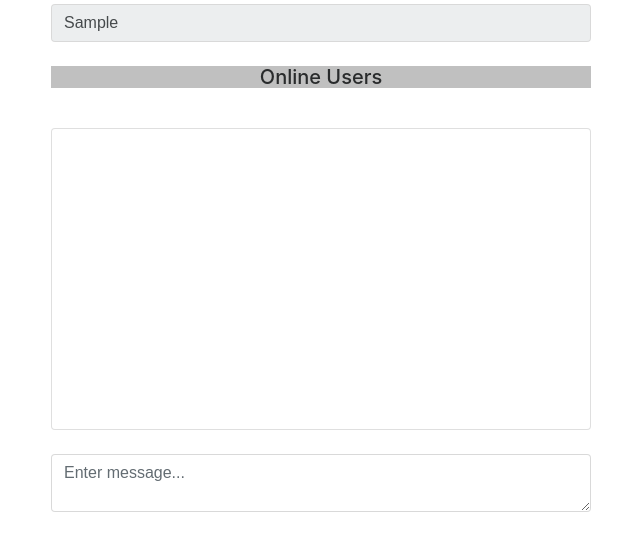
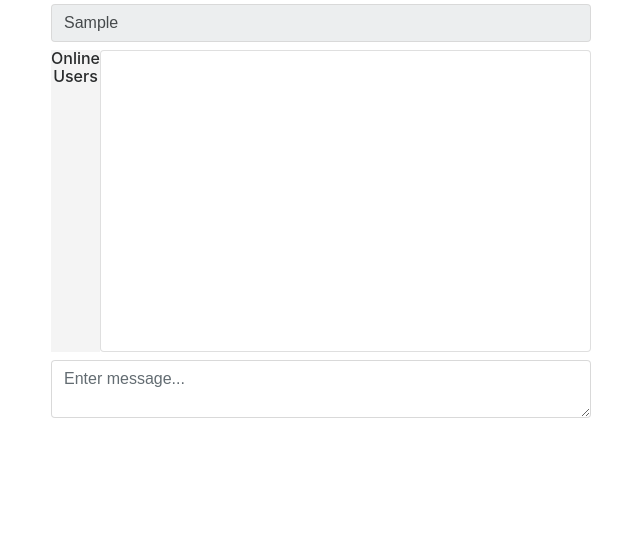
Before and after one commit to pranavkapoorr/realtime_chat, a website: page index.html in a window 1280 px wide. Both pictures are taken after typing "Sample" into the empty fields and a click on the input "Enter Chat". Shown: the part 148-698 px from the top of the page, without its empty margins (319-959 px from the left). Drawn offline with nearby package versions, Linux system fonts and the light colour scheme; no server answers.

Commit message:
better onlinepanel

```diff
--- a/index.html
+++ b/index.html
@@ -13,11 +13,17 @@
                 body{
                     margin-top: 100px
                 }
+                ul {
+                    list-style: none;
+                }
                 #loginPanel{
                     margin-top: 50px
                 }
                 #login{
                     margin: 20px 100px
+                }
+                #onlinepanel{
+                    padding: 1px;
                 }
                 #mainPanel{
                     display: none;
@@ -25,7 +31,15 @@
                 #messages{
                     height:300px;
                     overflow:auto;
-                    }
+                }
+                #chatarea{
+                    padding-top: 1vh;
+                    padding-bottom: 1vh;
+                    display: grid;
+                    grid-gap: 0px;
+                    grid-template-columns: min-content 1fr/*repeat(2, 1fr)*/;
+                }
+
             </style>
         </head>
         <body>
@@ -48,18 +62,19 @@
                     <div id="mainPanel" class="col-md-6 offset-md-3 col-sm-12">
                         <div id="chat">
                             <input disabled type="text" id="usernameX" class="form-control" placeholder="Enter name...">
-                            <br>
-                            <div  style="background-color: silver">
-                                <h5 class="text-center">Online Users</h5>
-                                <ul id="onlinePanel"></ul>
-                            </div>
-                            <br/>
-                            <div class="card">
-                                <div id="messages" class="card-block">
 
+                            <div id="chatarea">
+                                <div  style="background-color: #f4f4f4">
+                                    <h6 class="text-center">Online Users</h6>
+                                    <ul id="onlinePanel"></ul>
+                                </div>
+                                <div class="card">
+                                    <div id="messages" class="card-block">
+
+                                    </div>
                                 </div>
                             </div>
-                            <br>
+
                             <textarea id="message" class="form-control" placeholder="Enter message..."></textarea>
                         </div>
                     </div>
```
